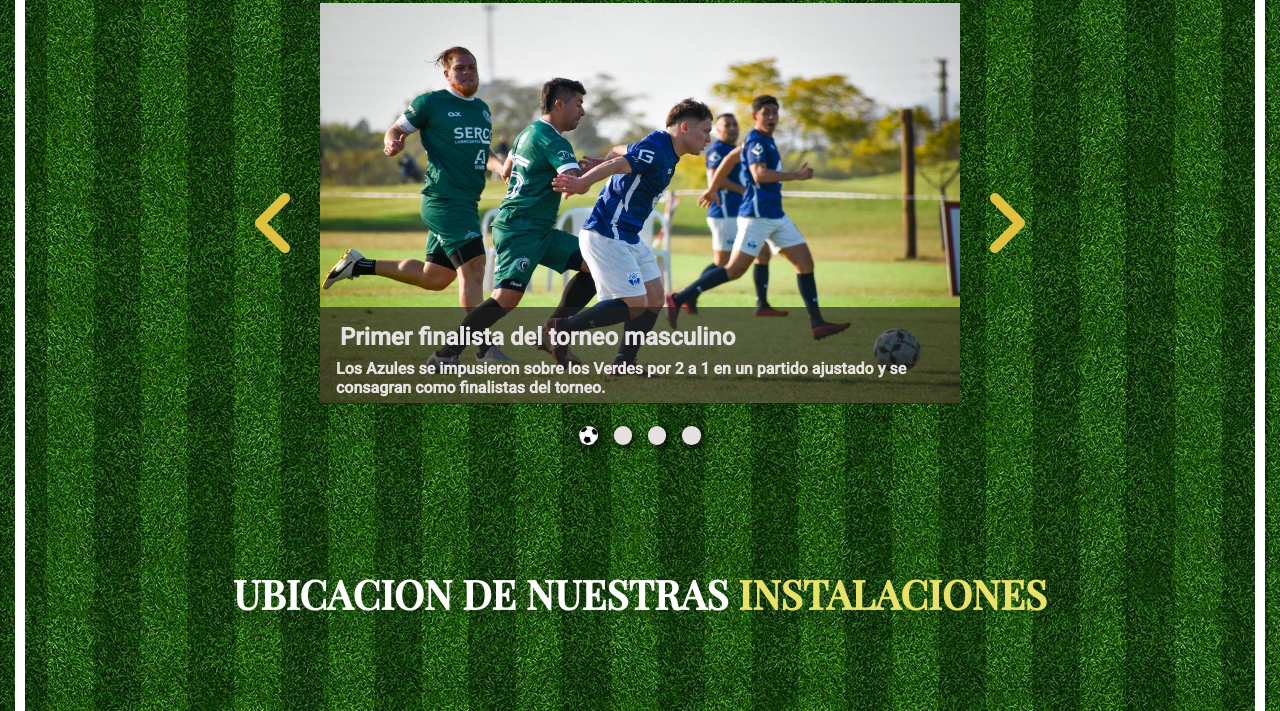
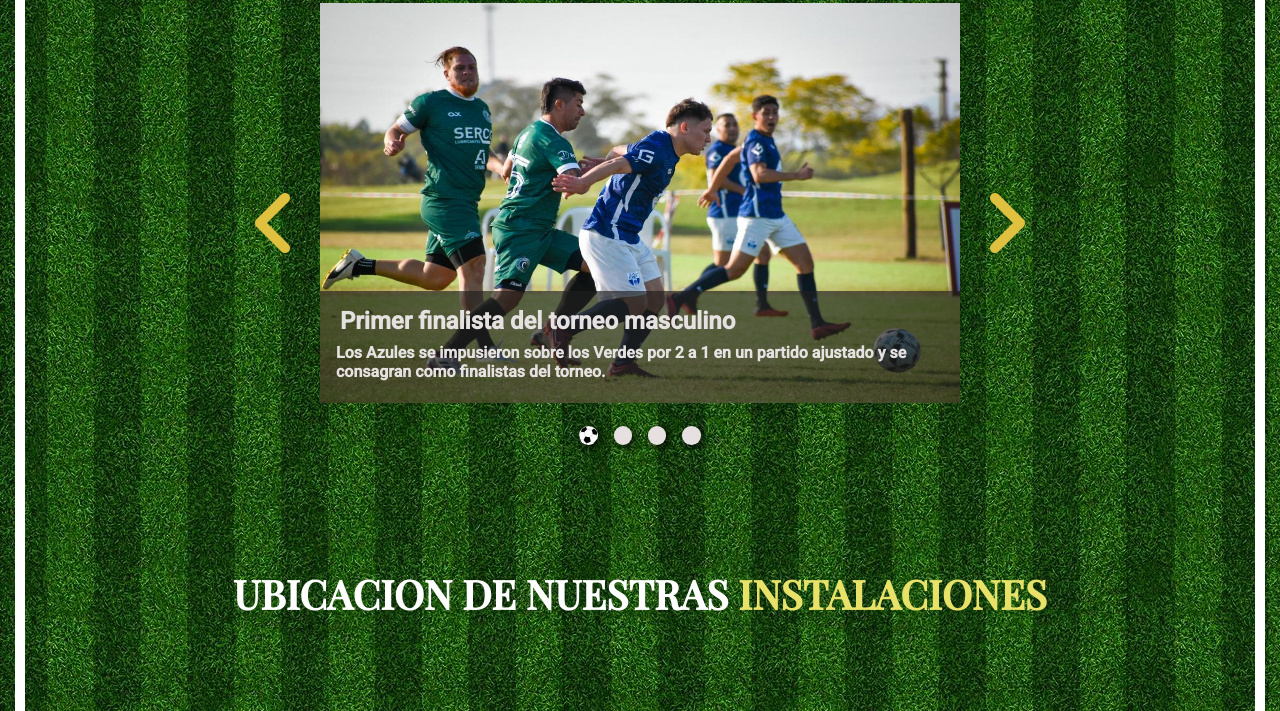
Before and after one commit to facuross/ProyectoCodoaCodo, a website: page home.html in a window 1280 px wide. Shown: the part 1736-2447 px from the top of the page. Drawn offline with nearby package versions, Linux system fonts and the light colour scheme.

Commit message:
modificacion en carrusel

```diff
--- a/home.css
+++ b/home.css
@@ -301,10 +301,10 @@ header {
 .news {
     position: absolute;
     background-color: rgba(32, 31, 31, 0.65);
-    margin-top: 19em;
+    margin-top: 18em;
     padding: .5em;
     width: 24.5%;
-    height: 20%;
+    height: 23.7%;
 }
 
 .news h2,
```
